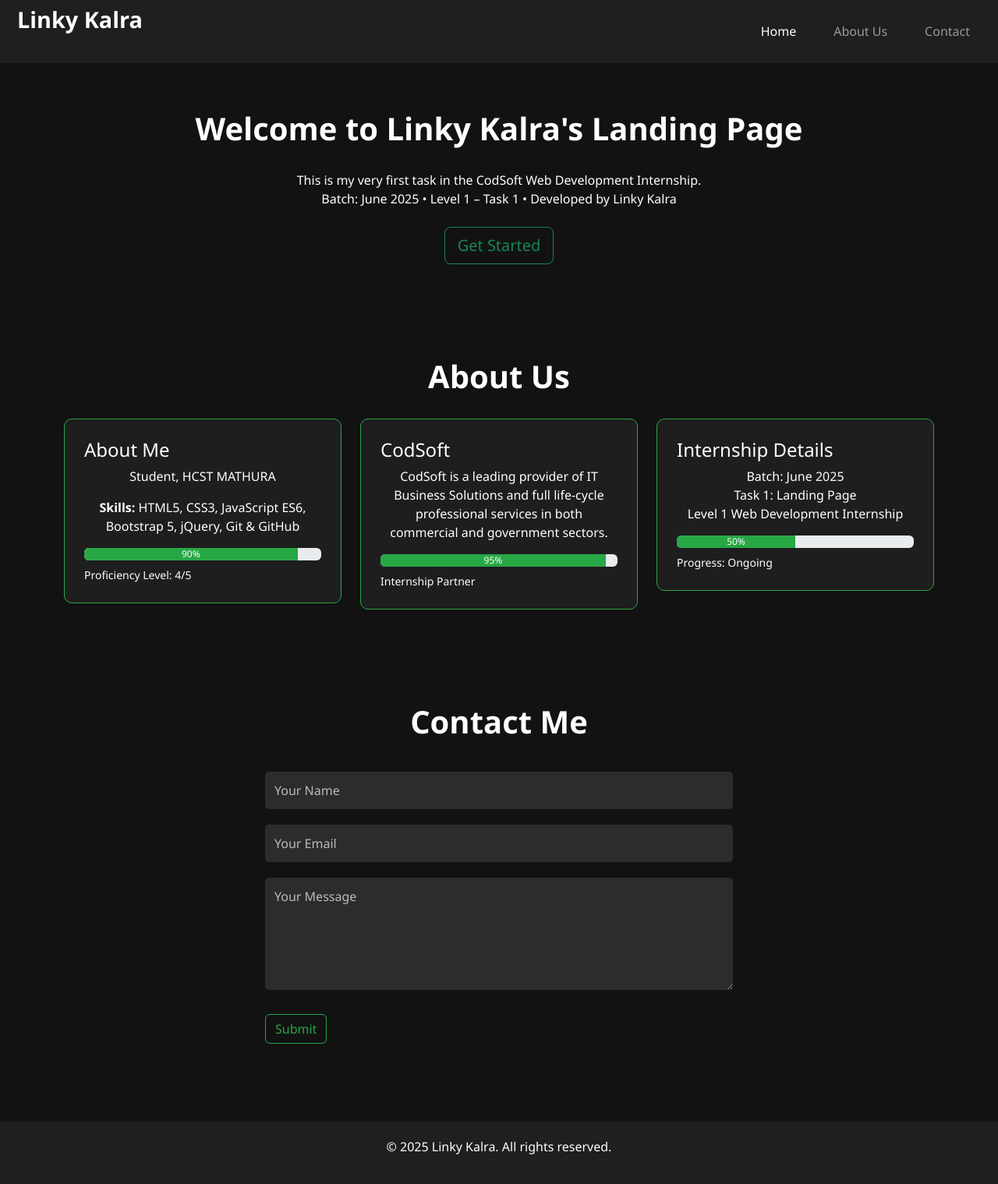
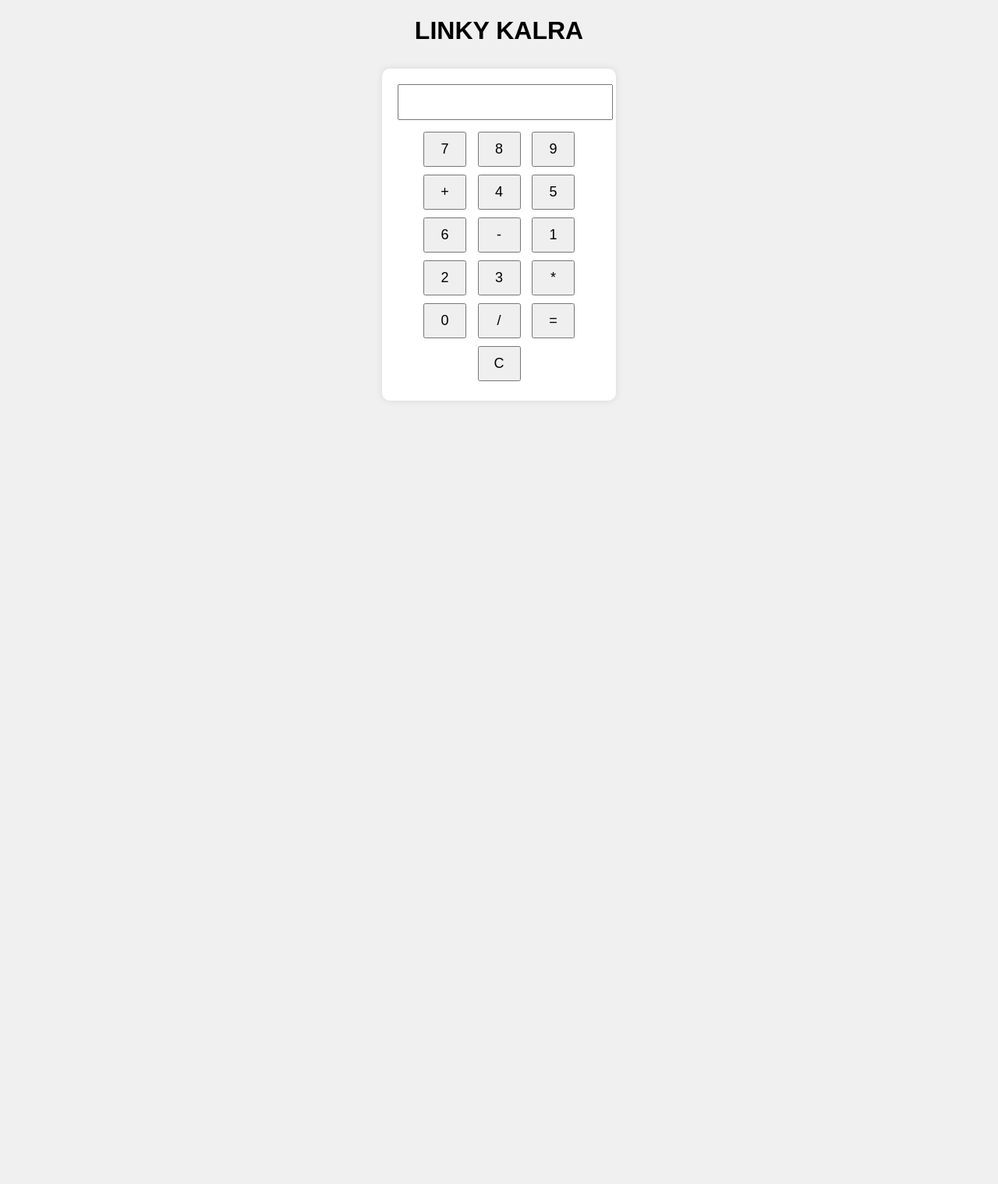
Before and after one commit to LinkyKalra/CODSOFT-WEB-DEV, a plain HTML site: page index.html in a window 1280 px wide. Shown: the whole page at 78% size. After the commit the page ends 800 px from the top, so only its background shows below. Drawn offline with nearby package versions, Linux system fonts and the light colour scheme.

Commit message:
Add files via upload

```diff
--- a/index.html
+++ b/index.html
@@ -1,188 +1,49 @@
+<!--
+    CodSoft Internship - Web Development
+    Batch - JUNE
+    Name - LINKY KALRA
+    Date - 05/06/2025
+    Level 1 (Task 3) - Simple Calculator
+-->
+
 <!DOCTYPE html>
 <html lang="en">
-
 <head>
-    <meta charset="UTF-8">
-    <meta name="viewport" content="width=device-width, initial-scale=1">
-    <title>Linky Kalra - Landing Page</title>
-    <link href="https://cdn.jsdelivr.net/npm/bootstrap@5.3.0/dist/css/bootstrap.min.css" rel="stylesheet">
-    <style>
-        body {
-            background-color: #121212;
-            color: #ffffff;
-            font-family: 'Segoe UI', sans-serif;
-        }
-
-        header .navbar {
-            background-color: #1f1f1f;
-        }
-
-        .logo {
-            font-size: 1.8rem;
-            font-weight: bold;
-            margin-left: 10px;
-        }
-
-        section {
-            padding: 60px 20px;
-        }
-
-        h1 {
-            font-weight: 600;
-            text-align: center;
-            margin-bottom: 30px;
-        }
-
-        p,
-        h5 {
-            text-align: center;
-        }
-
-        .card {
-            background-color: #1e1e1e;
-            border: 1px solid #28a745;
-            border-radius: 10px;
-            padding: 25px;
-            transition: 0.3s;
-        }
-
-        .card:hover {
-            background-color: #252525;
-            transform: translateY(-5px);
-        }
-
-        .progress-bar {
-            background-color: #28a745;
-        }
-
-        form {
-            max-width: 600px;
-            margin: 0 auto;
-        }
-
-        input,
-        textarea {
-            width: 100%;
-            margin: 10px 0;
-            padding: 12px;
-            border: none;
-            border-radius: 5px;
-            background-color: #2c2c2c;
-            color: white;
-        }
-
-        input::placeholder,
-        textarea::placeholder {
-            color: #bbb;
-        }
-
-        button.submit {
-            margin-top: 15px;
-            background-color: transparent;
-            border: 1px solid #28a745;
-            color: #28a745;
-            transition: all 0.3s;
-        }
-
-        button.submit:hover {
-            background-color: #28a745;
-            color: #fff;
-        }
-
-        footer {
-            text-align: center;
-            padding: 20px;
-            background-color: #1f1f1f;
-            margin-top: 40px;
-        }
-    </style>
+  <meta charset="UTF-8">
+  <title>LINKY KALRA - Level 1 (Task 3)</title>
+  <link rel="stylesheet" href="style.css">
 </head>
-
 <body>
 
-    <header>
-        <nav class="navbar navbar-expand-lg navbar-dark sticky-top">
-            <div class="container-fluid">
-                <h1 class="logo text-white">Linky Kalra</h1>
-                <button class="navbar-toggler" type="button" data-bs-toggle="collapse" data-bs-target="#navbarNav">
-                    <span class="navbar-toggler-icon"></span>
-                </button>
-                <div class="collapse navbar-collapse justify-content-end" id="navbarNav">
-                    <ul class="navbar-nav">
-                        <li class="nav-item px-3"><a class="nav-link active" href="#home">Home</a></li>
-                        <li class="nav-item px-3"><a class="nav-link" href="#about">About Us</a></li>
-                        <li class="nav-item px-3"><a class="nav-link" href="#contact">Contact</a></li>
-                    </ul>
-                </div>
-            </div>
-        </nav>
-    </header>
+  <div class="container">
+    <h1>LINKY KALRA</h1>
+  </div>
 
-    <section id="home">
-        <h1>Welcome to <strong>Linky Kalra</strong>'s Landing Page</h1>
-        <p>
-            This is my very first task in the CodSoft Web Development Internship.<br>
-            Batch: June 2025 • Level 1 – Task 1 • Developed by Linky Kalra
-        </p>
-        <div class="text-center mt-4">
-            <a href="#about" class="btn btn-outline-success btn-lg">Get Started</a>
-        </div>
-    </section>
+  <div class="calculator">
+    <input type="text" id="result" readonly>
+    <div class="buttons">
+      <button onclick="appendNumber('7')">7</button>
+      <button onclick="appendNumber('8')">8</button>
+      <button onclick="appendNumber('9')">9</button>
+      <button onclick="appendOperator('+')">+</button>
 
-    <section id="about">
-        <h1>About Us</h1>
-        <div class="container">
-            <div class="row g-4">
-                <div class="col-md-4">
-                    <div class="card text-white">
-                        <h4>About Me</h4>
-                        <p>Student, HCST MATHURA</p>
-                        <p><strong>Skills:</strong> HTML5, CSS3, JavaScript ES6, Bootstrap 5, jQuery, Git & GitHub</p>
-                        <div class="progress mb-2">
-                            <div class="progress-bar" style="width: 90%">90%</div>
-                        </div>
-                        <small>Proficiency Level: 4/5</small>
-                    </div>
-                </div>
-                <div class="col-md-4">
-                    <div class="card text-white">
-                        <h4>CodSoft</h4>
-                        <p>CodSoft is a leading provider of IT Business Solutions and full life-cycle professional services in both commercial and government sectors.</p>
-                        <div class="progress mb-2">
-                            <div class="progress-bar" style="width: 95%">95%</div>
-                        </div>
-                        <small>Internship Partner</small>
-                    </div>
-                </div>
-                <div class="col-md-4">
-                    <div class="card text-white">
-                        <h4>Internship Details</h4>
-                        <p>Batch: June 2025<br>Task 1: Landing Page<br>Level 1 Web Development Internship</p>
-                        <div class="progress mb-2">
-                            <div class="progress-bar" style="width: 50%">50%</div>
-                        </div>
-                        <small>Progress: Ongoing</small>
-                    </div>
-                </div>
-            </div>
-        </div>
-    </section>
+      <button onclick="appendNumber('4')">4</button>
+      <button onclick="appendNumber('5')">5</button>
+      <button onclick="appendNumber('6')">6</button>
+      <button onclick="appendOperator('-')">-</button>
 
-    <section id="contact">
-        <h1>Contact Me</h1>
-        <form>
-            <input type="text" placeholder="Your Name" required>
-            <input type="email" placeholder="Your Email" required>
-            <textarea rows="5" placeholder="Your Message" required></textarea>
-            <button type="submit" class="submit btn btn-outline-success">Submit</button>
-        </form>
-    </section>
+      <button onclick="appendNumber('1')">1</button>
+      <button onclick="appendNumber('2')">2</button>
+      <button onclick="appendNumber('3')">3</button>
+      <button onclick="appendOperator('*')">*</button>
 
-    <footer>
-        <p>&copy; 2025 Linky Kalra. All rights reserved.</p>
-    </footer>
+      <button onclick="appendNumber('0')">0</button>
+      <button onclick="appendOperator('/')">/</button>
+      <button onclick="calculate()">=</button>
+      <button onclick="clearResult()">C</button>
+    </div>
+  </div>
 
-    <script src="https://cdn.jsdelivr.net/npm/bootstrap@5.3.0/dist/js/bootstrap.bundle.min.js"></script>
+  <script src="script.js"></script>
 </body>
-
 </html>
```
